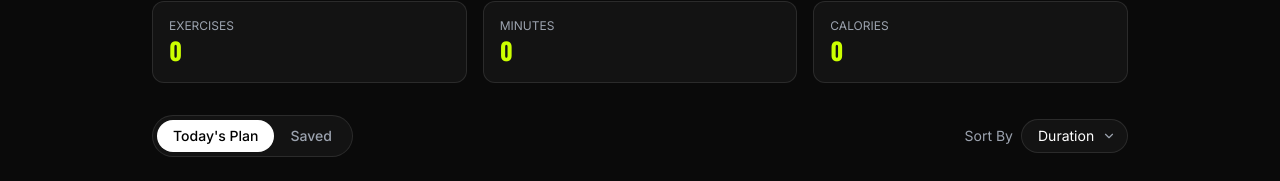
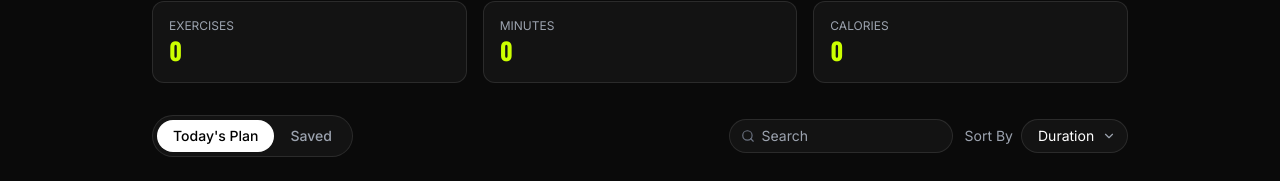
Before and after one commit to rowshannahar3/fitlog-app, a Next.js app: page /my-plan in a window 1280 px wide. Shown: the part 200-381 px from the top of the page. Built offline with nearby package versions, Linux system fonts and the light colour scheme.

Commit message:
Made the plan and saved tab in the navbar linked to the active pages

```diff
--- a/app/my-plan/page.js
+++ b/app/my-plan/page.js
@@ -1,8 +1,9 @@
 "use client";
 
-import { useMemo, useState } from "react";
+import { useEffect, useMemo, useState } from "react";
 import Link from "next/link";
-import { Check, X, ChevronDown } from "lucide-react";
+import { useSearchParams } from "next/navigation";
+import { Check, X, ChevronDown, Search } from "lucide-react";
 import { usePlan } from "@/context/PlanContext";
 import { useToast } from "@/context/ToastContext";
 
@@ -16,8 +17,18 @@ export default function MyPlanPage() {
   const { plan, saved, metrics, hydrated, removeFromPlan, removeFromSaved, toggleDone } =
     usePlan();
   const { showToast } = useToast();
+  const searchParams = useSearchParams();
+
   const [activeTab, setActiveTab] = useState("today");
   const [sortBy, setSortBy] = useState("duration");
+  const [search, setSearch] = useState("");
+
+  // (e.g. clicking the Plan/Saved badges in the navbar).
+  useEffect(() => {
+    const tab = searchParams.get("tab");
+    if (tab === "saved") setActiveTab("saved");
+    else if (tab === "plan" || tab === "today") setActiveTab("today");
+  }, [searchParams]);
 
   const list = activeTab === "today" ? plan : saved;
 
@@ -31,6 +42,16 @@ export default function MyPlanPage() {
     return copy;
   }, [list, sortBy]);
 
+  const filteredList = useMemo(() => {
+    const term = search.trim().toLowerCase();
+    if (!term) return sortedList;
+    return sortedList.filter(
+      (w) =>
+        w.name.toLowerCase().includes(term) ||
+        w.muscleGroups?.some((tag) => tag.toLowerCase().includes(term))
+    );
+  }, [sortedList, search]);
+
   const handleRemove = (id) => {
     if (activeTab === "today") {
       removeFromPlan(id);
@@ -43,7 +64,6 @@ export default function MyPlanPage() {
 
   const handleMarkDone = (id) => {
     toggleDone(id);
-    removeFromPlan(id);
     showToast("Marked as done", "success");
   };
 
@@ -85,6 +105,18 @@ export default function MyPlanPage() {
           ))}
         </div>
 
+        <div className="flex items-center gap-3 flex-wrap">
+          <div className="relative w-full sm:w-56">
+            <Search size={14} className="absolute left-3 top-1/2 -translate-y-1/2 text-gray-500" />
+            <input
+              type="text"
+              value={search}
+              onChange={(e) => setSearch(e.target.value)}
+              placeholder="Search"
+              className="w-full bg-base-200 border border-white/10 rounded-full pl-8 pr-4 py-1.5 text-sm focus:outline-none focus:border-accent/50"
+            />
+          </div>
+
           <div className="inline-flex items-center gap-2 text-sm">
             <span className="text-gray-400">Sort By</span>
             <div className="relative">
@@ -106,6 +138,7 @@ export default function MyPlanPage() {
             </div>
           </div>
         </div>
+      </div>
 
       {!hydrated ? (
         <div className="text-center text-gray-400 py-20">Loading workouts…</div>
@@ -122,9 +155,11 @@ export default function MyPlanPage() {
             Go to workouts
           </Link>
         </div>
+      ) : filteredList.length === 0 ? (
+        <p className="text-gray-400 text-center py-16">No matches for &quot;{search}&quot;.</p>
       ) : (
         <div className="space-y-3">
-          {sortedList.map((workout) => (
+          {filteredList.map((workout) => (
             <div
               key={workout.id}
               className="flex flex-col sm:flex-row sm:items-center gap-4 bg-base-200 border border-white/10 rounded-xl p-4"
--- a/components/Navbar.js
+++ b/components/Navbar.js
@@ -34,13 +34,13 @@ export default function Navbar() {
         </nav>
 
         <div className="flex items-center gap-4 text-sm order-2 sm:order-3">
-          <Link href="/my-plan" className="flex items-center gap-2">
+          <Link href="/my-plan?tab=plan" className="flex items-center gap-2">
             <span className="text-gray-300">Plan</span>
             <span className="inline-flex items-center justify-center w-6 h-6 rounded-full bg-accent text-black text-xs font-bold">
               {plan.length}
             </span>
           </Link>
-          <Link href="/my-plan" className="flex items-center gap-2">
+          <Link href="/my-plan?tab=saved" className="flex items-center gap-2">
             <span className="text-gray-300">Saved</span>
             <span className="inline-flex items-center justify-center w-6 h-6 rounded-full border border-white/30 text-white text-xs font-bold">
               {saved.length}
```
Lines whose indentation alone changed are shown as unchanged.
